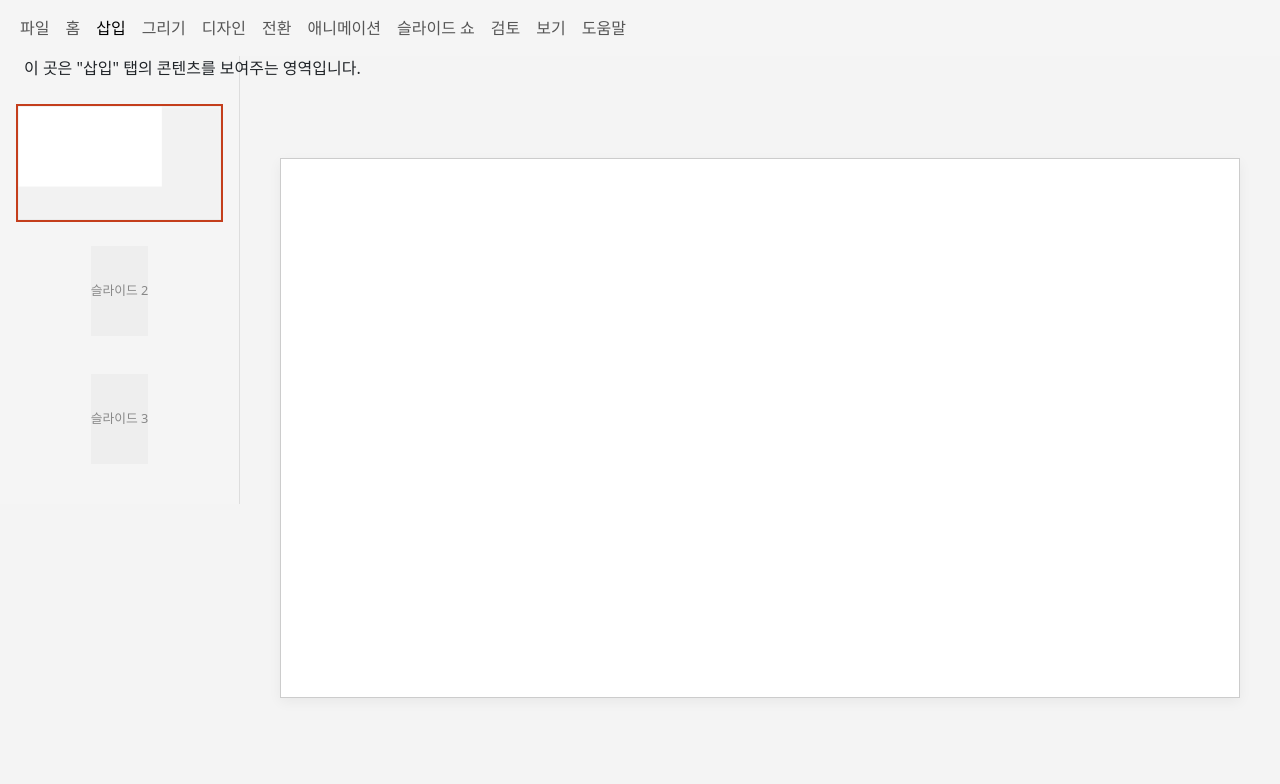
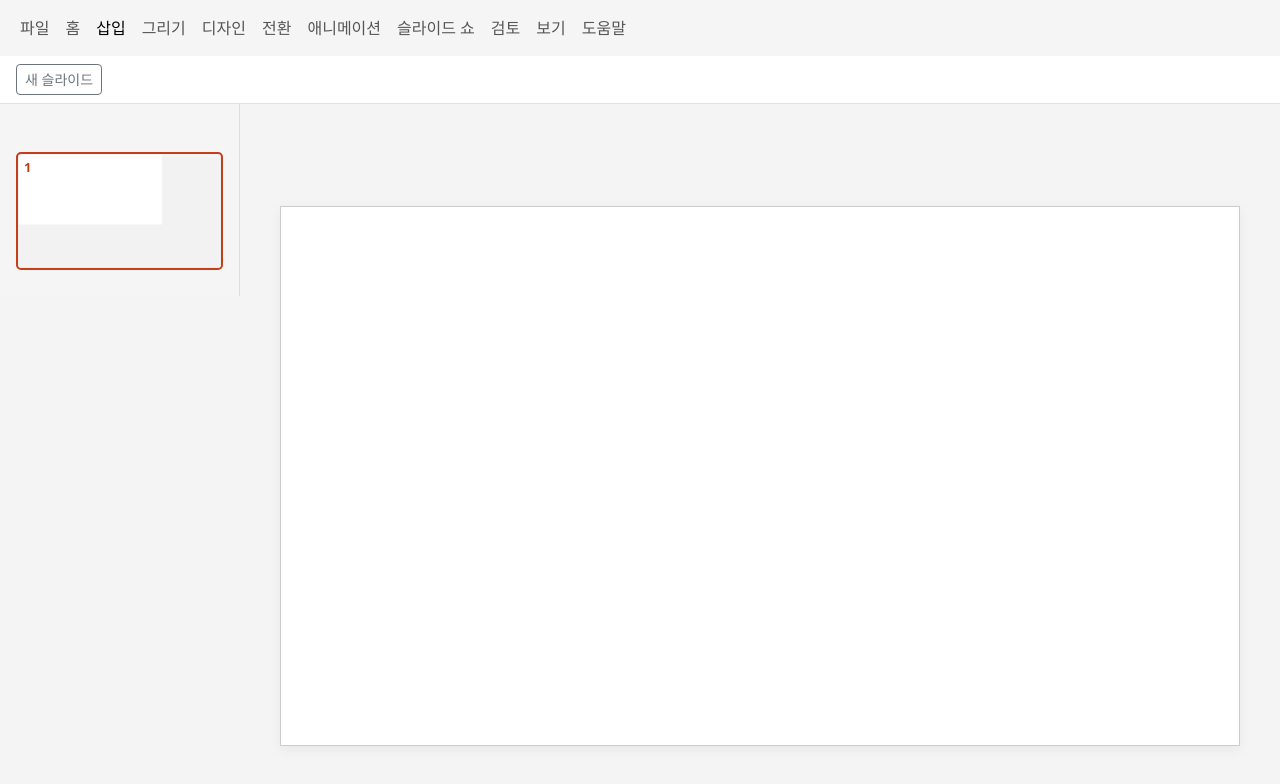
Before and after one commit to tearbird99/Portfolio_01, a React (Vite) app in the folder my-app/: page / in a window 1280 px wide. Both pictures are taken after a click on the button "삽입". Shown: the top 784 px of the page. Built offline with nearby package versions, Linux system fonts and the light colour scheme.

Commit message:
SlideThumbnails 업데이트

```diff
--- a/my-app/src/App.tsx
+++ b/my-app/src/App.tsx
@@ -1,21 +1,34 @@
-import { useState } from 'react';
+import { useState, useEffect } from 'react';
 import './App.css';
 import 'bootstrap/dist/css/bootstrap.min.css';
 import TopNavbar from './components/TopNavBar';
 import SlideThumbnails from './components/SlideThumbnails';
 import SlideEditor from './components/SlideEditor';
+import InsertRibbon from './components/ribbonComponents/InsertRibbon';
 
 // App 컴포넌트: 전체 웹 파워포인트 앱의 루트 컴포넌트
 function App() {
+
   // 현재 활성화된 상단 메뉴 탭 (예: '파일', '홈' 등)
   const [activeTab, setActiveTab] = useState<string | null>(null);
 
-  const [slides, setSlides] = useState([
+  type Slide = {
+    id: number;
+    thumbnail: string; // html2canvas
+  };
+
+  const [slides, setSlides] = useState<Slide[]>([
     { id: 1, thumbnail: '' },
-    { id: 2, thumbnail: '' },
-    { id: 3, thumbnail: '' },
   ]);
   const [currentSlide, setCurrentSlide] = useState(1);
+
+  const handleAddSlide = () => {
+    const newId = slides.length + 1;
+    const newSlide = { id: newId, thumbnail: '' };
+    setSlides((prev) => [...prev, newSlide]);
+    setCurrentSlide(newId);
+    console.log('슬라이드 추가됨:', newSlide);
+  };
 
   const handleCapture = (dataUrl: string) => {
     setSlides((prev) =>
@@ -25,20 +38,32 @@ function App() {
     );
   };
 
+  useEffect(() => {
+    const handleKeyDown = (e: KeyboardEvent) => {
+      if (e.key === 'Backspace') {
+        e.preventDefault();
+        if (slides.length <= 1) return; // 최소 슬라이드 1장 존재
+        const updated = slides.filter((s) => s.id !== currentSlide);
+        setSlides(updated);
+
+        // 삭제된 슬라이드가 마지막이면 이전으로, 아니면 첫 번째로
+        const currentIndex = slides.findIndex((s) => s.id === currentSlide);
+        const nextSlide = updated[currentIndex - 1] || updated[0];
+        setCurrentSlide(nextSlide.id);
+      }
+    };
+
+    window.addEventListener('keydown', handleKeyDown);
+    return () => window.removeEventListener('keydown', handleKeyDown);
+  }, [slides, currentSlide]);
+
   return (
     // App 전체 영역. 빈 공간 클릭 시 activeTab을 null로 초기화
     <div className="App" onClick={() => setActiveTab(null)}>
       {/* 상단 네비게이션 바 컴포넌트 */}
       <TopNavbar activeTab={activeTab} setActiveTab={setActiveTab} />
 
-      {/* 메인 콘텐츠 영역 (탭이 클릭되었을 때만 렌더링됨) */}
-      <div className="content">
-        {activeTab && (
-          <>
-            <p>이 곳은 "{activeTab}" 탭의 콘텐츠를 보여주는 영역입니다.</p>
-          </>
-        )}
-      </div>
+      {activeTab === '삽입' && <InsertRibbon onAddSlide={handleAddSlide} />}
 
       <div className="editor-container">
         <SlideThumbnails
--- a/my-app/src/components/SlideThumbnails.css
+++ b/my-app/src/components/SlideThumbnails.css
@@ -9,9 +9,11 @@
 }
 
 .slide-thumbnail {
+    position: relative;
     height: 118px;
     background-color: #F5F5F5;
     border: 2px solid transparent;
+    border-radius: 5px;
     margin-bottom: 10px;
     display: flex;
     align-items: center;
@@ -21,11 +23,26 @@
     transition: border 0.2s ease, background-color 0.2s ease;
 }
 
+.thumbnail-number {
+    position: absolute;
+    top: 4px;
+    left: 6px;
+    font-size: 0.8rem;
+    font-weight: 600;
+    color: #333;
+    z-index: 1;
+    pointer-events: none;
+}
+.slide-thumbnail.active .thumbnail-number {
+    color: #C43E1C;
+}
+
 .slide-thumbnail.active {
     border: 2px solid #C43E1C;
 }
 
 .thumbnail-image {
+    border-radius: 5px;
     width: 100%;
     height: auto;
     display: block;
--- a/my-app/src/components/SlideThumbnails.tsx
+++ b/my-app/src/components/SlideThumbnails.tsx
@@ -17,6 +17,7 @@ function SlideThumbnails({ slides, currentSlide, setCurrentSlide }: SlideThumbna
           className={`slide-thumbnail ${currentSlide === slide.id ? 'active' : ''}`}
           onClick={() => setCurrentSlide(slide.id)}
         >
+          <div className="thumbnail-number">{slide.id}</div>
           {slide.thumbnail ? (
             <img src={slide.thumbnail} alt={`Slide ${slide.id}`} className="thumbnail-image" />
           ) : (
--- /dev/null
+++ b/my-app/src/components/ribbonComponents/InsertRibbon.tsx
@@ -0,0 +1,25 @@
+
+import 'bootstrap/dist/css/bootstrap.min.css';
+import './Ribbon.css';
+
+interface InsertRibbonProps {
+  onAddSlide: () => void;
+}
+
+function InsertRibbon({ onAddSlide }: InsertRibbonProps) {
+  return (
+    <div className="ribbon-container px-3 py-2 border-bottom bg-white">
+      <div className="d-flex flex-wrap align-items-center gap-3">
+        <button
+          className="btn btn-outline-secondary btn-sm"
+          onClick={onAddSlide}
+        >
+          새 슬라이드
+        </button>
+        {/* ...다른 버튼들 */}
+      </div>
+    </div>
+  );
+}
+
+export default InsertRibbon;
--- /dev/null
+++ b/my-app/src/components/ribbonComponents/Ribbon.css
@@ -0,0 +1,5 @@
+.ribbon-container {
+    border-bottom: 1px solid #ddd;
+    background-color: #fff;
+    padding: 12px 16px;
+  }
```
Also changed, not shown: my-app/src/components/ribbonComponents/DesignRibbon.tsx (added), my-app/src/components/ribbonComponents/FileRibbon.tsx (added), my-app/src/components/ribbonComponents/HomeRibbon.tsx (added).
